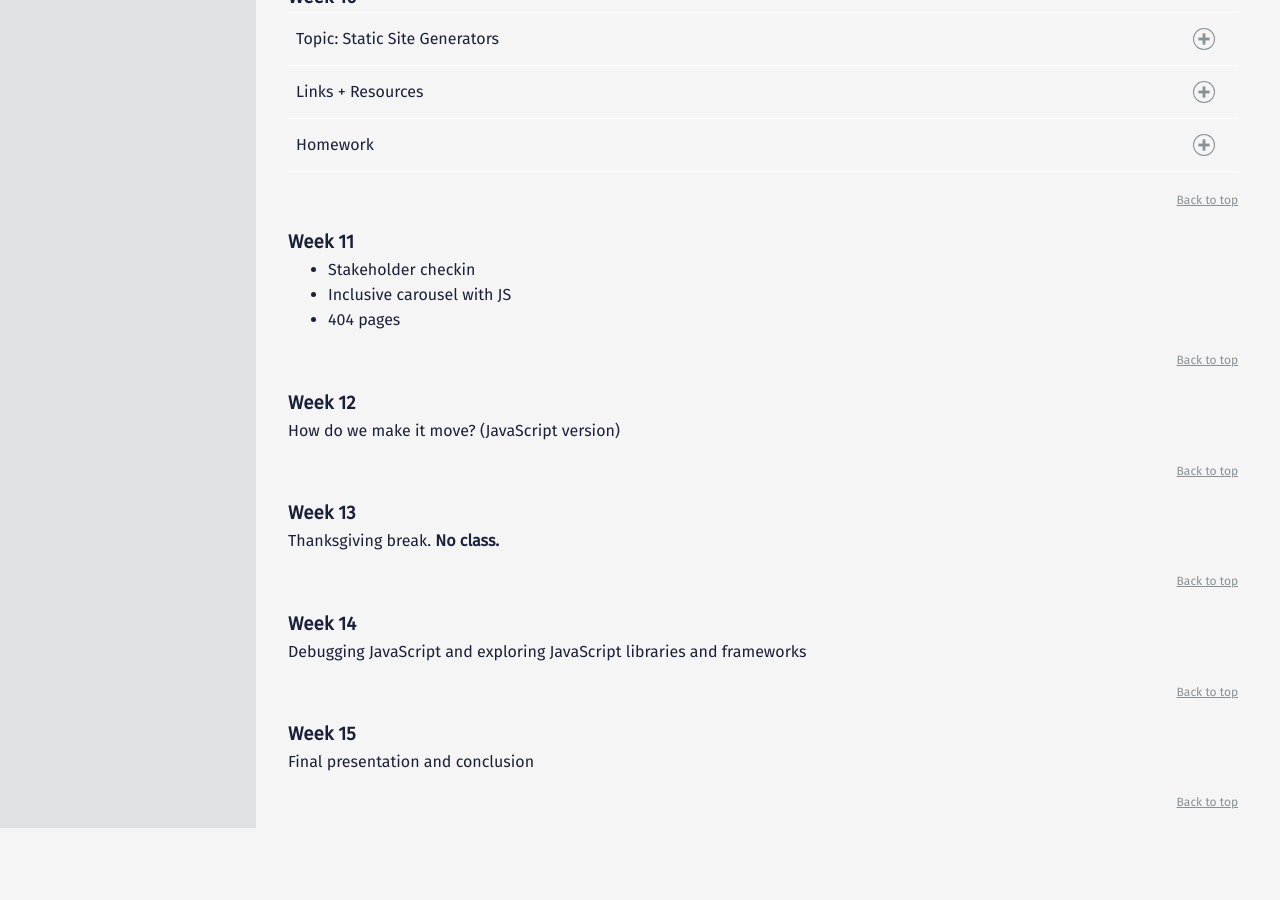
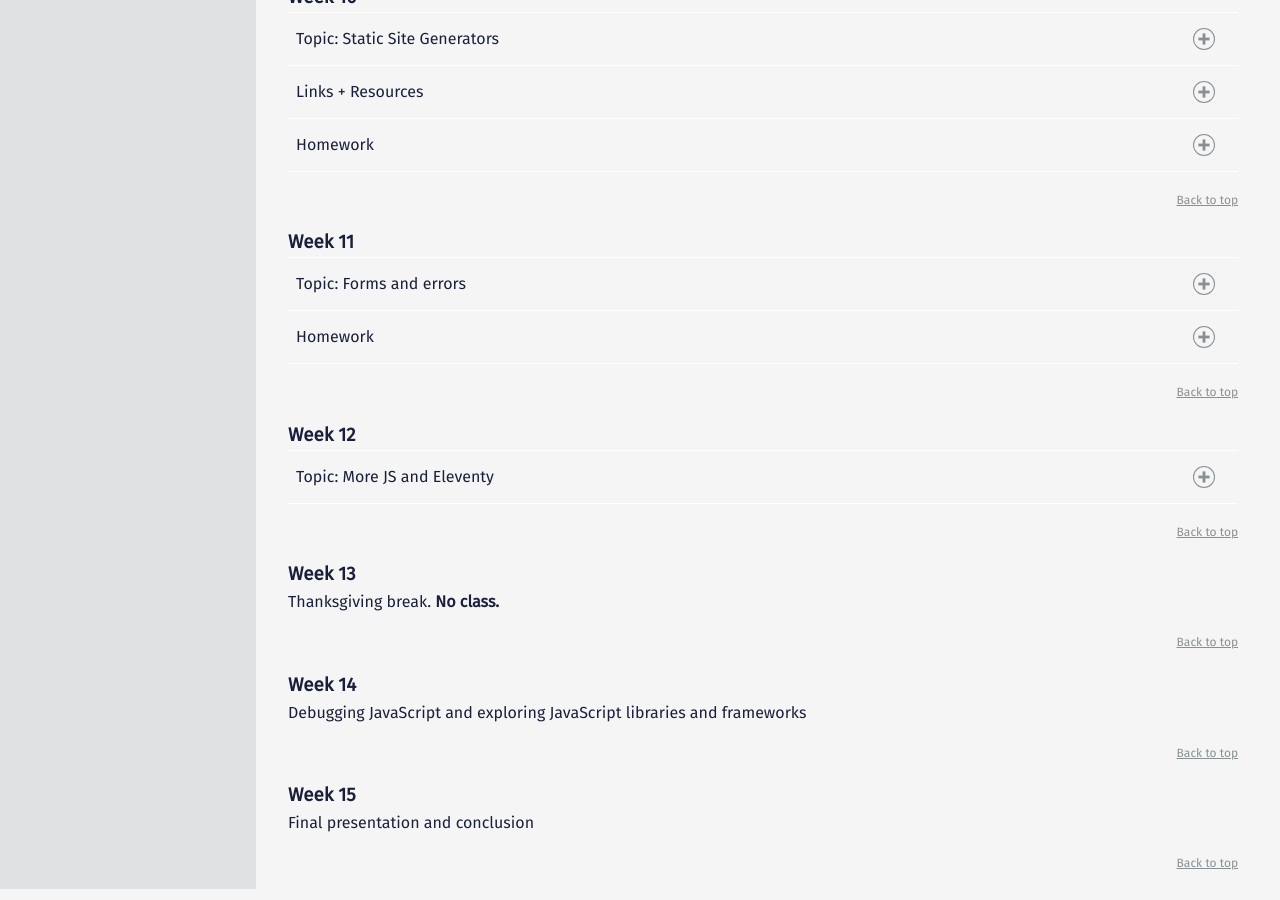
Before and after one commit to mica-web/mica-web.github.io, a Jekyll site: the page built from index.md, in a window 1280 px wide and 900 px high, scrolled down 3442 px. Built offline with Jekyll 4.4.1, drawn with Linux system fonts in a browser that asks for light colours; before the commit the page ends 4302 px from its top, so only the background shows below that.

Commit message:
Update w11 and w12

```diff
--- a/_includes/gd-431/w11.md
+++ b/_includes/gd-431/w11.md
@@ -1,31 +1,20 @@
 {::options parse_block_html="true" /}
 <section class="accordion-wrapper">
 
-<!-- <div class="accordion-title js-trigger-content-toggle">
-Topic: UX & Accessibility
-</div> -->
+<div class="accordion-title js-trigger-content-toggle">
+Topic: Forms and errors
+</div>
 
 - Stakeholder checkin
-- Inclusive carousel with JS
 - 404 pages
-
-<!-- How do we make it move? (CSS animation and SVG version) -->
-
-<!-- {::options parse_block_html="true" /}
-<div class="accordion-title has-no-content js-content-toggle-ignore">
-
-Slides
-
-[PDF](files/w11-.min.pdf){:target="_blank"} ( KB)
-
-</div>
-
-<div class="accordion-title js-trigger-content-toggle">
-Links + Resources
-</div>
+- Form inputs and design
 
 <div class="accordion-title js-trigger-content-toggle">
 Homework
-</div> -->
+</div>
+
+- Continue to work on your project pages (more detailed info in the [Week 10 homework](#week-10))
+- Send me a code snippet of an HTML example of your BEM naming structure to discuss in class next week
+  - Your example could be something you think is working well or be an example that you know needs improvement, up to you!
 
 </section>
--- a/_includes/gd-431/w12.md
+++ b/_includes/gd-431/w12.md
@@ -1,11 +1,20 @@
 {::options parse_block_html="true" /}
 <section class="accordion-wrapper">
 
-<!-- <div class="accordion-title js-trigger-content-toggle">
-Topic: UX & Accessibility
-</div> -->
+<div class="accordion-title js-trigger-content-toggle">
+Topic: More JS and Eleventy
+</div>
 
-How do we make it move? (JavaScript version)
+- Coding a carousel that:
+  - is responsive
+  - is inclusively designed
+  - anticipates keyboard and touch navigation
+  - performant
+- Loops and other helpful Eleventy/Nunjucks tricks
+
+<!-- How do we make it move? (CSS animation and SVG version) -->
+
+<!-- How do we make it move? (JavaScript version) -->
 
 <!-- {::options parse_block_html="true" /}
 <div class="accordion-title has-no-content js-content-toggle-ignore">
```
